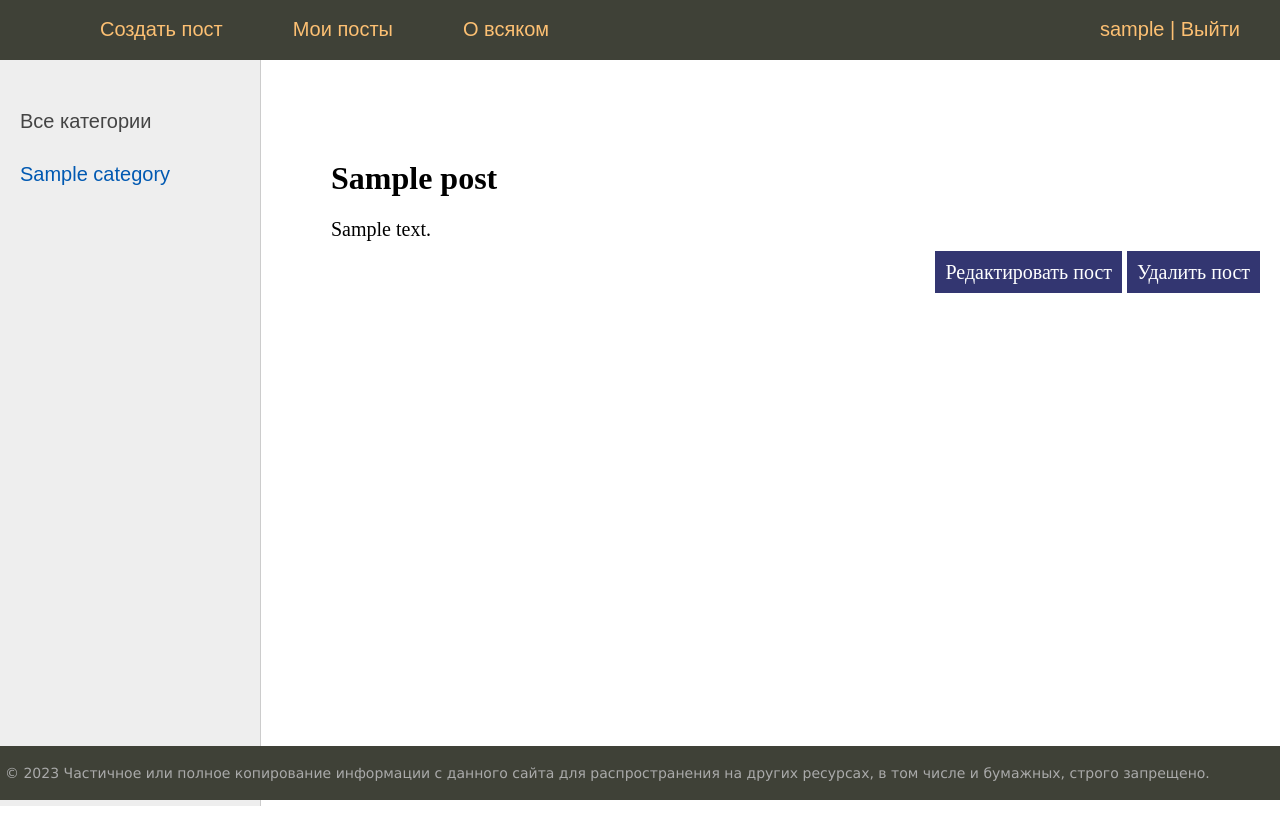
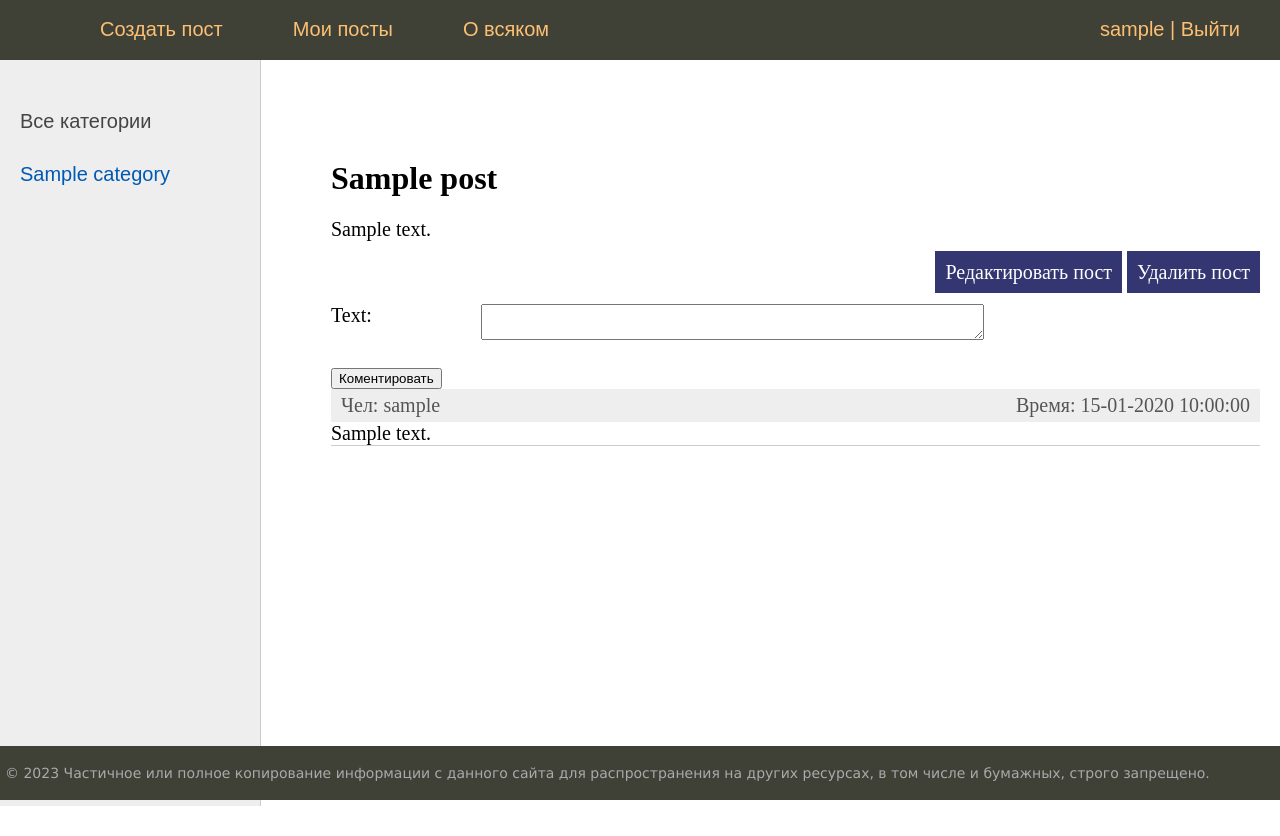
Before and after one commit to iliaman1/dj_blog, a Django app: a page that uses perfect_blog/blog/templates/blog/post.html in a window 1280 px wide. Run offline with Django 4.2, Linux system fonts and the light colour scheme; a user stored in the database is signed in; tables that the repository leaves empty hold one stand-in row (values such as "Sample post").

Commit message:
Added the ability to write comments

```diff
--- a/perfect_blog/blog/forms.py
+++ b/perfect_blog/blog/forms.py
@@ -1,7 +1,7 @@
 from django import forms
 from django.core.exceptions import ValidationError
 
-from .models import Post
+from .models import Post, Comment
 
 
 class AddPostForm(forms.ModelForm):
@@ -23,23 +23,13 @@ class AddPostForm(forms.ModelForm):
         return self.cleaned_data['title']
 
 
-class EditPostForm(forms.ModelForm):
-    def __init__(self, *args, **kwargs):
-        super().__init__(*args, **kwargs)
-        self.fields['category'].empty_label = 'Категория не выбрана'
-
+class AddCommentForm(forms.ModelForm):
     class Meta:
-        model = Post
-        fields = ['title', 'slug', 'content', 'is_published', 'category']
+        model = Comment
+        fields = ['text']
         widgets = {
-            'title': forms.TextInput(attrs={'class': 'form-input'}),
-            'content': forms.Textarea(attrs={'cols': 60, 'rows': 10})
+            'text': forms.Textarea(attrs={'cols': 60, 'rows': 2}),
         }
-
-    def clean_title(self):  # user validator
-        if len(self.cleaned_data['title']) > 100:
-            raise ValidationError('Длинна превышает 100 символов')
-        return self.cleaned_data['title']
 
 # form don't linked with model
 # class AddPostForm(forms.Form):
--- a/perfect_blog/blog/models.py
+++ b/perfect_blog/blog/models.py
@@ -39,3 +39,18 @@ class Post(models.Model):
         verbose_name = 'Пост'
         verbose_name_plural = 'Посты'
         ordering = ['time_create', 'title']
+
+
+class Comment(models.Model):
+    post = models.ForeignKey(Post, on_delete=models.CASCADE, related_name='comments')
+    owner = models.ForeignKey(User, null=True, blank=True, on_delete=models.CASCADE)
+    text = models.TextField()
+    time_create = models.DateTimeField(auto_now_add=True, verbose_name='Время публикации')
+
+    class Meta:
+        ordering = ['-time_create']
+        verbose_name = 'Комментарий'
+        verbose_name_plural = 'Комментарии'
+
+    def get_absolute_url(self):
+        return reverse('post', kwargs={'post_slug': self.post.slug})
--- a/perfect_blog/blog/static/blog/css/styles.css
+++ b/perfect_blog/blog/static/blog/css/styles.css
@@ -428,3 +428,38 @@ ul.lang-list li a:hover {color: #fdc073;}
 .list-pages .page-num-selected:hover {
 	box-shadow: none;
 }
+
+ul.list-comment {
+	list-style: none;
+	margin: 0;
+	padding: 0;
+}
+ul.list-comment li {
+	border-bottom: 1px solid #ccc;
+}
+
+div.comment-panel {
+    background: #eee;
+    padding: 5px 10px 5px 10px;
+    box-sizing: border-box;
+    overflow: hidden;
+    color: #555;
+}
+div.comment-panel p.first {
+    margin: 0;
+    float: left;
+}
+div.comment-panel p.last {
+    margin: 0;
+    float: right;
+}
+p.link-like-comment {
+	text-align: right;
+}
+p.link-like-comment a {
+	padding: 10px;
+	min-width: 100px;
+	background: #333671;
+	color: #fff;
+	text-decoration: none;
+}
--- a/perfect_blog/blog/templates/blog/post.html
+++ b/perfect_blog/blog/templates/blog/post.html
@@ -9,4 +9,32 @@
     <a href="{% url 'deletepost' post_slug=post.slug %}">Удалить пост</a>
 </p>
 {% endif %}
+
+{% if request.user.is_authenticated %}
+<form action="" method="post">
+        {% csrf_token %}
+        <div class="form-error">{{ form_comment.non_field_errors }}</div>
+
+        {% for f in form_comment %}
+            <p><label class="form-label" for="{{ f.id_for_label }}">{{f.label}}: </label>{{ f }}</p>
+            <div class="form-error">{{ f.errors }}</div>
+        {% endfor %}
+
+        <button type="submit" name="comment">Коментировать</button>
+    </form>
+{% endif %}
+
+<ul class="list-comment">
+
+        {% for comment in comments %}
+            <li>
+                <div class="comment-panel">
+                    <p class="first">Чел: {{ comment.owner }}</p>
+                    <p class="last">Время: {{ comment.time_create|date:"d-m-Y H:i:s" }}</p>
+                </div>
+                {{ comment.text }}
+                </li>
+        {% endfor %}
+
+    </ul>
 {% endblock %}
--- a/perfect_blog/blog/views.py
+++ b/perfect_blog/blog/views.py
@@ -1,9 +1,10 @@
+from django.shortcuts import redirect
 from django.urls import reverse_lazy
 from django.views.generic import ListView, DetailView, CreateView, TemplateView, UpdateView, DeleteView
 from django.contrib.auth.mixins import LoginRequiredMixin
 
-from .models import Post
-from .forms import AddPostForm, EditPostForm
+from .models import Post, Comment
+from .forms import AddPostForm, AddCommentForm
 from .utils import DataMixin
 from .permissions import IsAuthorPermission
 
@@ -46,18 +47,25 @@ class ShowMyPosts(LoginRequiredMixin, DataMixin, ListView):
         return Post.objects.filter(author=self.request.user)
 
 
-class ShowPost(DataMixin, DetailView):
+class ShowPost(DataMixin, DetailView, CreateView):
     model = Post
     template_name = 'blog/post.html'
     slug_url_kwarg = 'post_slug'
     context_object_name = 'post'
+    form_class = AddCommentForm
 
     def get_context_data(self, *, object_list=None, **kwargs):
         post = self.get_object()
         self.additional_context['title'] = post.title
         self.additional_context['cat_selected'] = post.category_id
+        self.additional_context['comments'] = Comment.objects.filter(post=post.pk)
+        self.additional_context['form_comment'] = AddCommentForm
+        return super().get_context_data(**kwargs)
 
-        return super().get_context_data(**kwargs)
+    def form_valid(self, form):
+        form.instance.post = self.get_object()
+        form.instance.owner = self.request.user
+        return super().form_valid(form)
 
 
 class AddPost(LoginRequiredMixin, DataMixin, CreateView):
```
